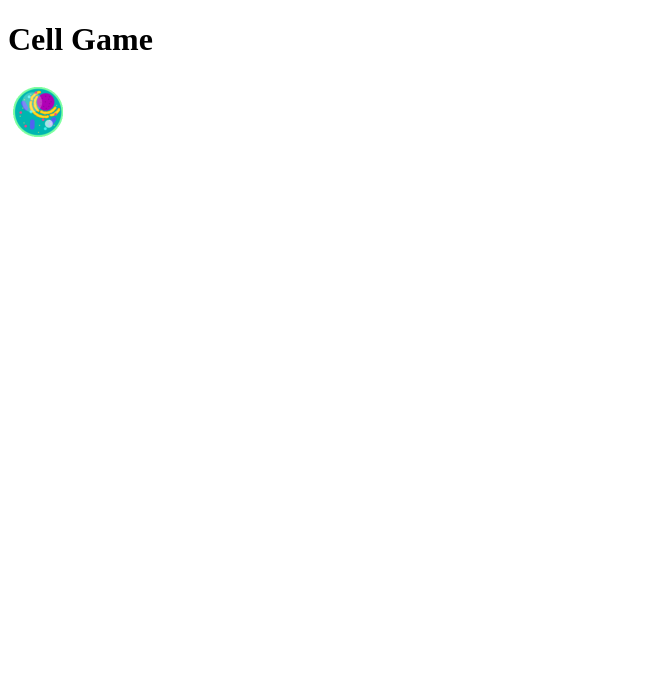
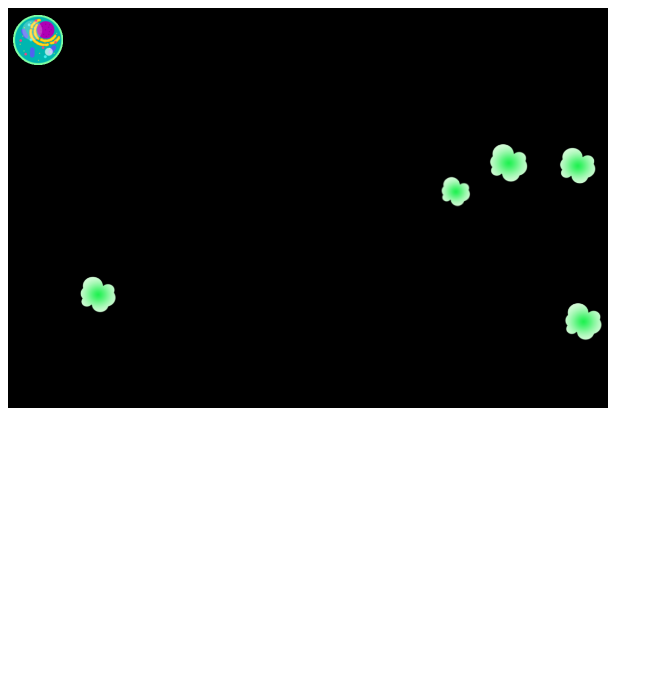
Before and after one commit to EronLake/Hack-UCSC, a plain HTML site: page app/index.html in a window 1280 px wide. Shown: the whole page, without its empty margins (0-663 px from the left). Drawn offline with nearby package versions, Linux system fonts and the light colour scheme.

Commit message:
added protein

```diff
--- a/app/index.html
+++ b/app/index.html
@@ -5,11 +5,11 @@
 	<link rel="stylesheet" href="styles/styles.css">
 </head>
 	<body>
-		<h1>Cell Game</h1>
 		<div id="sprites">
+			<img src="images/protein.png" id="proteinImage">
 			<img src="images/cell.png" id="cellImage">
 		</div>
-		<canvas id="canvas" width="800" height="600"></canvas>
+		<canvas id="canvas"></canvas>
 		<script src='http://code.jquery.com/jquery.min.js'></script>
 		<script src="scripts/cellGame.js"></script>
 	</body>
--- a/app/scripts/cellGame.js
+++ b/app/scripts/cellGame.js
@@ -48,21 +48,38 @@
     var MoveableSprite = Sprite.create({
         velocity: 0,
         direction: STATIONARY,
-        move: function(){
+        move: function(bounds){
             if(this.direction === RIGHT) {
-                this.x += this.velocity;
+                if(this.getRight() + this.velocity < bounds.right){
+                    this.x += this.velocity;
+                } else {
+                    this.x = bounds.right - this.width;
+                }
             } else if(this.direction === LEFT) {
-                this.x -= this.velocity;
+                if(this.getLeft() - this.velocity >= bounds.left){
+                    this.x -= this.velocity;
+                } else {
+                    this.x = bounds.left;
+                }
             } else if(this.direction === DOWN) {
-                this.y += this.velocity;
+                if(this.getBottom() + this.velocity < bounds.bottom){
+                    this.y += this.velocity;
+                } else {
+                    this.y = bounds.bottom - this.height;
+                }
             } else if(this.direction === UP) {
-                this.y -= this.velocity;
+               if(this.getTop() - this.velocity >= bounds.top){
+                    this.y -= this.velocity;
+                } else {
+                    this.y = bounds.top;
+                }
             }
         }
     })
 
     var Protein = Sprite.create({
-        nutrition: 5
+        nutrition: 5,
+        image: document.getElementById('proteinImage')
     })
 
     var Cell = MoveableSprite.create({
@@ -86,12 +103,30 @@
         canvas: null,
         context: null,
         cell: null,
+        numProtein: 5,
         initialize: function() {
+            this.canvas.width = this.width;
+            this.canvas.height = this.height;
             this.context = this.canvas.getContext('2d');
+            this.bounds = {
+                left:0,
+                top:0,
+                right: this.width,
+                bottom: this.height
+            }
+
             this.cell = Cell.create({
                 x: 5,
                 y: 7
             });
+
+
+            this.proteins = [];
+            for(var i = 0; i < this.numProtein; i++){
+                this.createProtein();
+            }
+
+
             this.initalizeControls();
             setInterval(this.loop.bind(this), 1000/60)
         },
@@ -123,19 +158,40 @@
         },
 
         clear: function() {
-            this.canvas.width = canvas.width;
+            this.canvas.width = this.canvas.width;
         },
 
         loop: function () {
-            this.cell.move();
+            this.cell.move(this.bounds);
+
+
             this.clear();
             this.cell.draw(this.context);
+            for(var i = 0; i < this.proteins.length; i++){
+                this.proteins[i].draw(this.context);
+            }
+
+        },
+
+        createProtein: function() {
+            var size = Math.random() *10 + 30;
+
+            var protein = Protein.create({
+                width: size,
+                height: size,
+                x: Math.random() * (this.width - size),
+                y: Math.random() * (this.height - size),
+            })
+
+            this.proteins.push(protein);
         }
     })
 
     function main() {
         var world = World.create({
-            canvas: document.getElementById('canvas')
+            canvas: document.getElementById('canvas'),
+            width: 600,
+            height: 400
         });
         world.initialize();
     }
--- a/app/styles/styles.css
+++ b/app/styles/styles.css
@@ -1,3 +1,7 @@
 #sprites {
 	display: none;
 }
+
+canvas {
+	background: #000;
+}
```
Also changed, not shown: app/images/protein.png (added), 1 other file.
